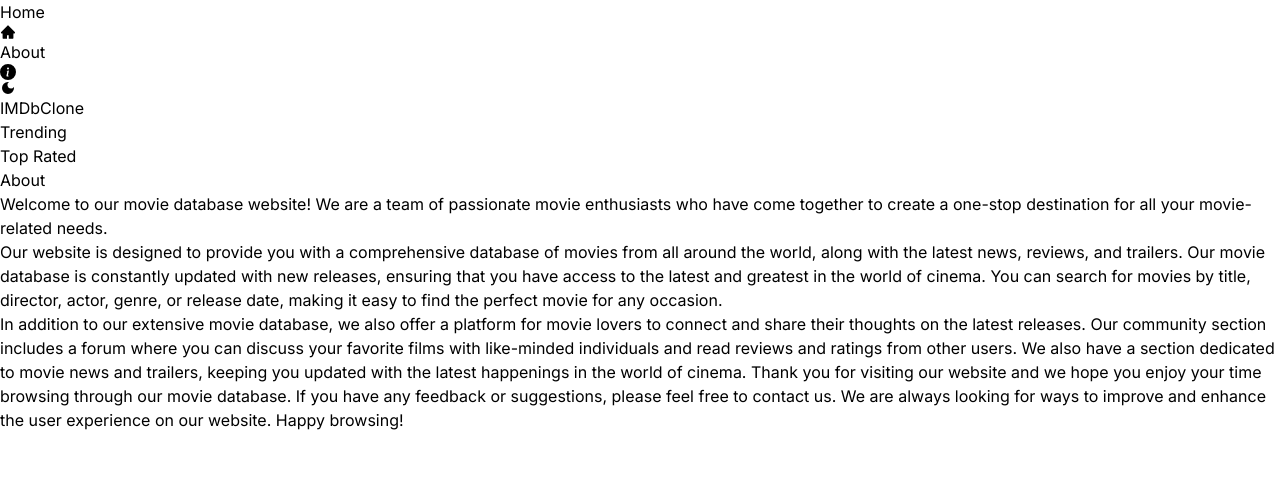
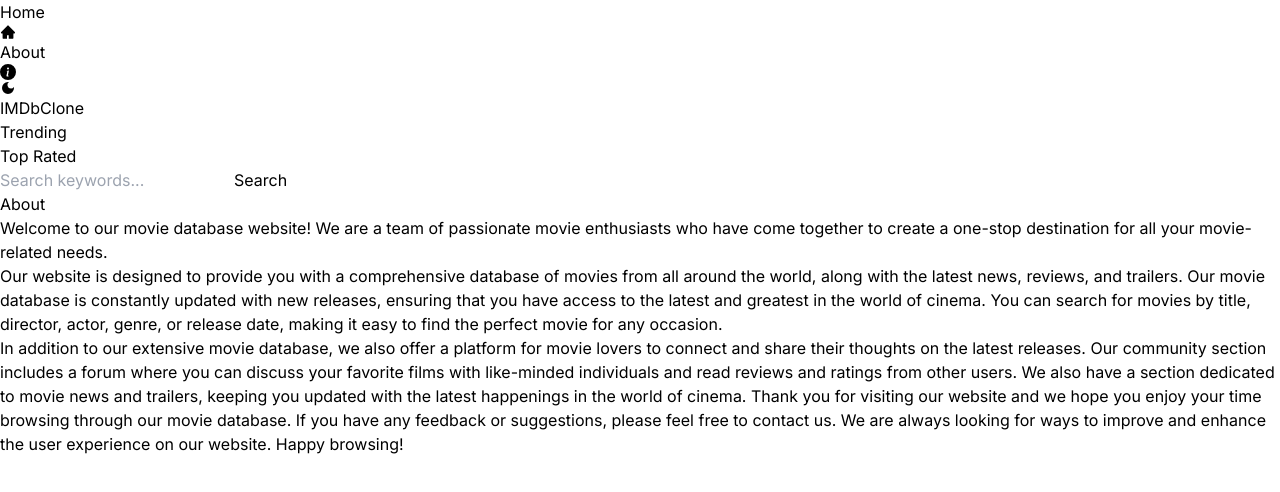
Before and after one commit to AlaaAhmeeddd/Movie-app, a Next.js app in the folder my-app/: page /about in a window 1280 px wide. Shown: the top 492 px of the page. Built offline with nearby package versions, Linux system fonts and the light colour scheme.

Commit message:
feat: add search box

```diff
--- a/my-app/next.config.mjs
+++ b/my-app/next.config.mjs
@@ -1,7 +1,13 @@
 /** @type {import('next').NextConfig} */
 const nextConfig = {
     images: {
-        domains: ['image.tmdb.org']
+        remotePatterns: [
+            {
+                protocol: 'https',
+                hostname: 'image.tmdb.org',
+                pathname: '**'
+            }
+        ]
     }
 };
 
--- a/my-app/src/app/layout.tsx
+++ b/my-app/src/app/layout.tsx
@@ -4,6 +4,7 @@
 import Header from "@/components/Header";
 import Provider from "./Provider";
 import NavBar from "@/components/NavBar";
+import SearchBox from "@/components/SearchBox";
 
 const inter = Inter({ subsets: ["latin"] });
 
@@ -23,6 +24,7 @@
         <Provider>
           <Header />
           <NavBar />
+          <SearchBox />
           {children}
         </Provider>
       </body>
--- /dev/null
+++ b/my-app/src/components/SearchBox.tsx
@@ -0,0 +1,28 @@
+'use client';
+import { useState } from 'react';
+import { useRouter } from 'next/navigation';
+
+export default function SearchBox() {
+    const [search, setSearch] = useState('');
+    const router = useRouter();
+    const handleSubmit = (e: React.FormEvent<HTMLFormElement>) => {
+        e.preventDefault();
+        router.push(`/search/${search}`);
+    };
+    return (
+        <form className='flex justify-between px-5 max-w-6xl mx-auto' onSubmit={handleSubmit}>
+            <input
+                type='text'
+                placeholder='Search keywords...'
+                className='w-full h-14 rounded-md placeholder-gray-500 outline-none bg-transparent flex-1'
+                value={search}
+                onChange={(e) => setSearch(e.target.value)}
+            />
+            <button
+                className='text-amber-600 disabled:text-gray-400'
+                disabled={search === ''}>
+                Search
+            </button>
+        </form>
+    )
+}
```
Also changed, not shown: my-app/src/app/search/[searchTerm]/page.tsx (added, +18 -0 lines).
